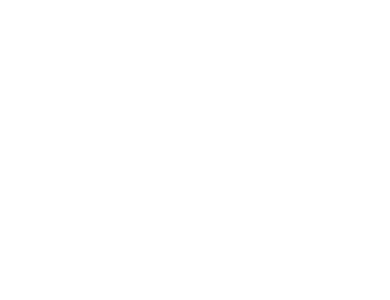
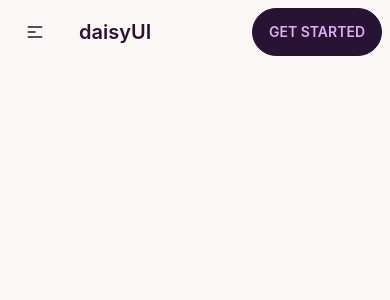
Before and after one commit to RAHUL573769/originCloudAssignmentClientSide, a React (Create React App) app: page / in a window 390 px wide. Shown: the top 300 px of the page. Built offline with nearby package versions, Linux system fonts and the light colour scheme.

Commit message:
header added

```diff
--- a/public/index.html
+++ b/public/index.html
@@ -1,5 +1,5 @@
 <!DOCTYPE html>
-<html lang="en">
+<html lang="en" data-theme="cupcake">
   <head>
     <meta charset="utf-8" />
     <link rel="icon" href="%PUBLIC_URL%/favicon.ico" />
--- a/src/App.js
+++ b/src/App.js
@@ -1,8 +1,9 @@
-import logo from './logo.svg';
+import Home from "./Componenets/HomePage/Home";
+
 function App() {
   return (
-    <div >
-
+    <div>
+      <Home></Home>
     </div>
   );
 }
--- /dev/null
+++ b/src/Componenets/Header/Headers.js
@@ -0,0 +1,56 @@
+import React from "react";
+
+const Headers = () => {
+  const menuItems = (
+    <>
+      <li>
+        <a>Item 1</a>
+      </li>
+
+      <li>
+        <a>Item 3</a>
+      </li>
+    </>
+  );
+  return (
+    <div>
+      <div class="navbar bg-base-100">
+        <div class="navbar-start">
+          <div class="dropdown">
+            <label tabindex="0" class="btn btn-ghost lg:hidden">
+              <svg
+                xmlns="http://www.w3.org/2000/svg"
+                class="h-5 w-5"
+                fill="none"
+                viewBox="0 0 24 24"
+                stroke="currentColor"
+              >
+                <path
+                  stroke-linecap="round"
+                  stroke-linejoin="round"
+                  stroke-width="2"
+                  d="M4 6h16M4 12h8m-8 6h16"
+                />
+              </svg>
+            </label>
+            <ul
+              tabindex="0"
+              class="menu menu-compact dropdown-content mt-3 p-2 shadow bg-base-100 rounded-box w-52"
+            >
+              {menuItems}
+            </ul>
+          </div>
+          <a class="btn btn-ghost normal-case text-xl">daisyUI</a>
+        </div>
+        <div class="navbar-center hidden lg:flex">
+          <ul class="menu menu-horizontal p-0">{menuItems}</ul>
+        </div>
+        <div class="navbar-end">
+          <a class="btn">Get started</a>
+        </div>
+      </div>
+    </div>
+  );
+};
+
+export default Headers;
--- /dev/null
+++ b/src/Componenets/HomePage/Home.js
@@ -0,0 +1,12 @@
+import React from "react";
+import Headers from "../Header/Headers";
+
+const Home = () => {
+  return (
+    <div>
+      <Headers></Headers>
+    </div>
+  );
+};
+
+export default Home;
--- a/tailwind.config.js
+++ b/tailwind.config.js
@@ -3,5 +3,5 @@
   theme: {
     extend: {},
   },
-  plugins: [],
+  plugins: [require("daisyui")],
 };
```
